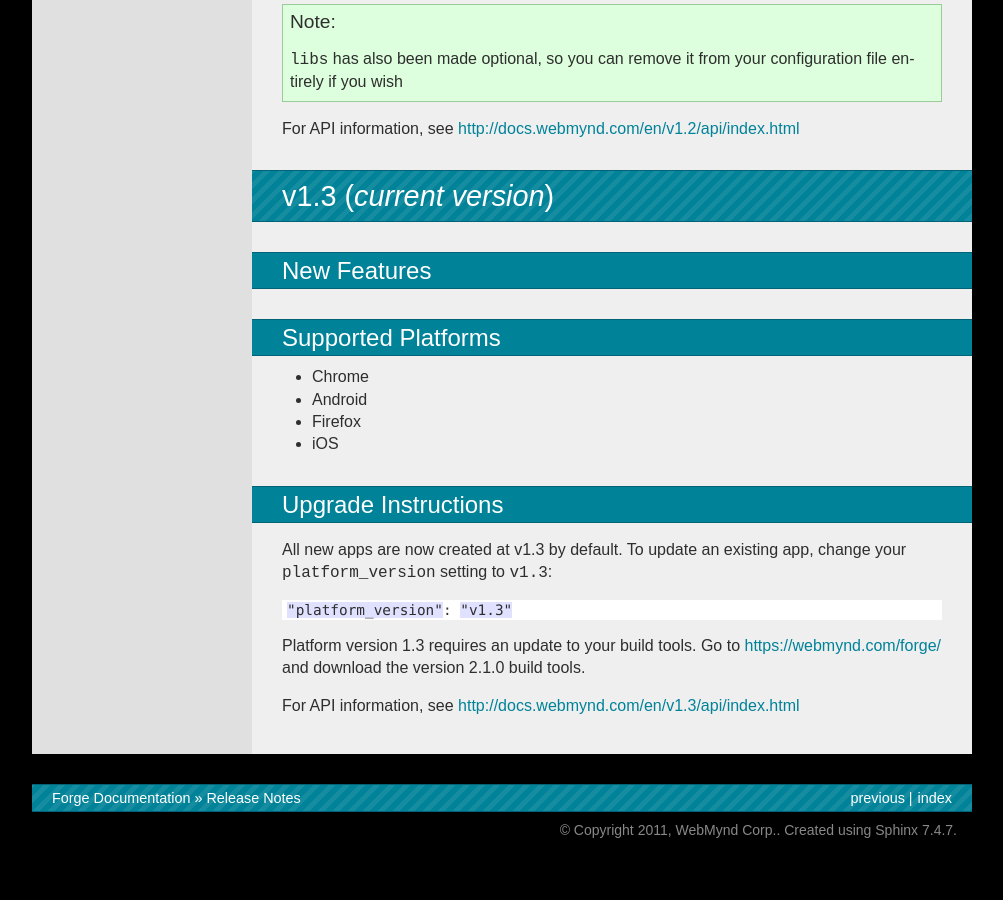
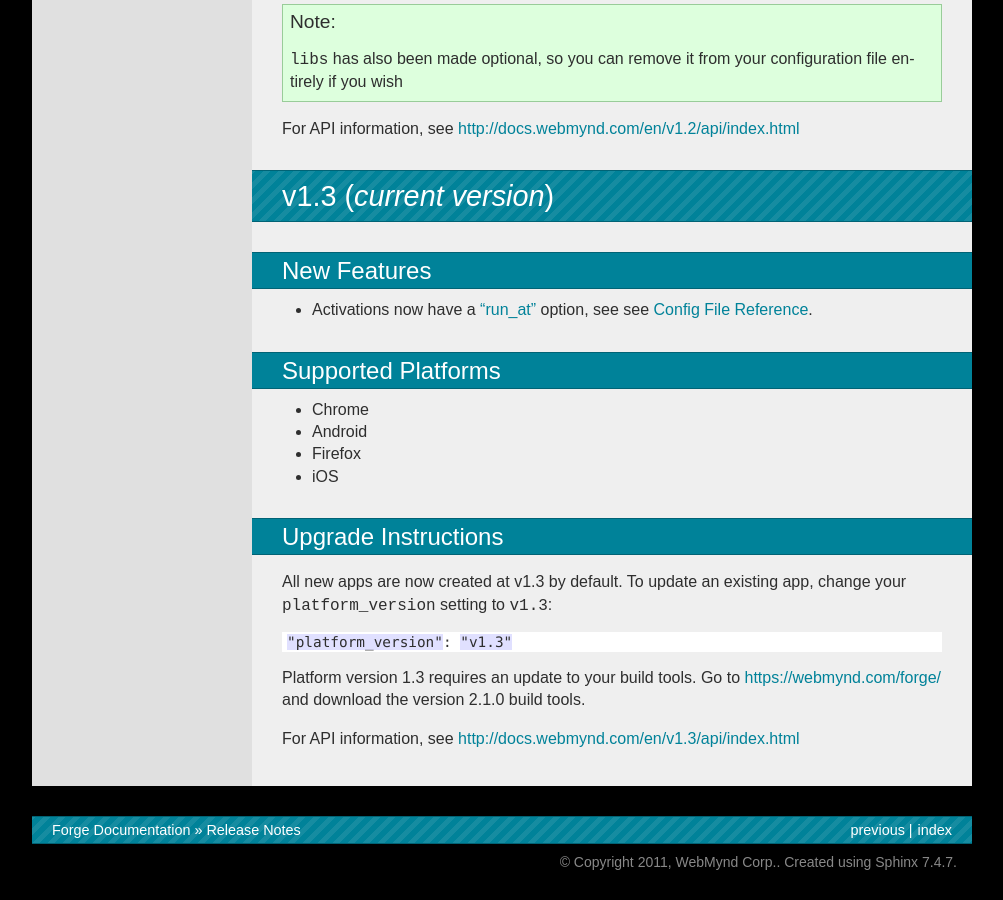
Before and after one commit to trigger-corp/Forge-Documentation, a Sphinx documentation site: the page built from source/release-notes.rst, in a window 1280 px wide and 900 px high, scrolled down 1406 px. Shown: the whole window, without its empty margins (138-1141 px from the left). Built offline with Sphinx 7.4.7, drawn with Linux system fonts in a browser that asks for light colours; some web fonts are replaced; before the commit the page ends 2274 px from its top, so only the background shows below that.

Commit message:
Update run_at docs and add to release notes.

```diff
--- a/source/config.rst
+++ b/source/config.rst
@@ -31,7 +31,7 @@ Below is a template of a ``config.json`` file with links to a detailed descripti
             ":ref:`patterns <field-activations-patterns>`": ["http://mail.google.com"],
             ":ref:`scripts <field-activations-scripts>`": ["gmail.js"],
             ":ref:`styles <field-activations-styles>`": ["gmail.css"],
-			":ref:`run_at <field-activations-run_at>`": "start",
+            ":ref:`run_at <field-activations-runat>`": "start",
           }
         ],
         ":ref:`browser_action <field-browser_action>`": {
@@ -175,6 +175,8 @@ It is an array of objects with three required keys:
 
 As well as an optional key:
 
+.. _field-activations-runat:
+
 * ``run_at`` optionally defines when your included scripts will be added to the page, must be one of the following:
  * ``"start"`` scripts will be run immediately, potentially before the DOM is ready
  * ``"ready"`` scripts will run as soon as the DOM is ready
--- a/source/release-notes.rst
+++ b/source/release-notes.rst
@@ -63,6 +63,7 @@ v1.3 (*current version*)
 -------------------------------------------------------------------------------
 New Features
 ~~~~~~~~~~~~~~~~~~~~~~~~~~~~~~~~~~~~~~~~~~~~~~~~~~~~~~~~~~~~~~~~~~~~~~~~~~~~~~~
+* Activations now have a :ref:`"run_at" <field-activations-runat>` option, see see :ref:`config`.
 
 Supported Platforms
 ~~~~~~~~~~~~~~~~~~~~~~~~~~~~~~~~~~~~~~~~~~~~~~~~~~~~~~~~~~~~~~~~~~~~~~~~~~~~~~~
```
